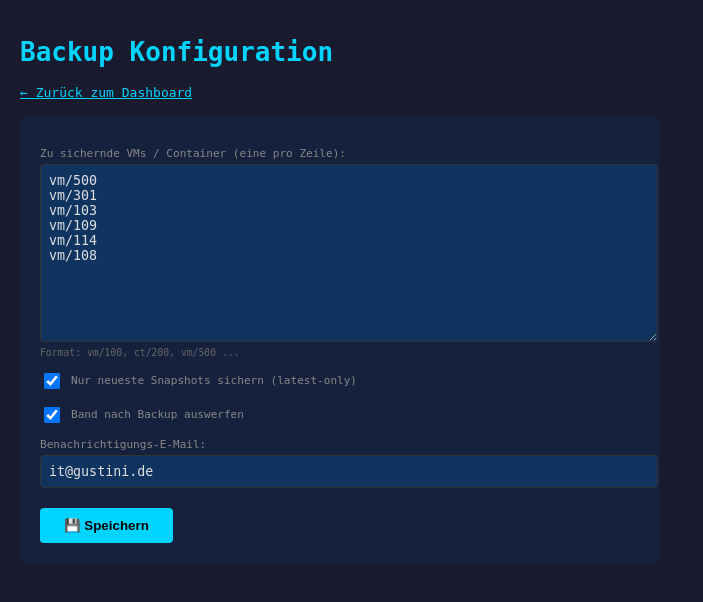
After one commit to rentasad/pbs-tools, a Flask app: page /config in a window 1280 px wide. The commit adds this page. Shown: the top 602 px of the page, without its empty margins (0-703 px from the left). Run offline with Flask 3, Linux system fonts and the light colour scheme.

Commit message:
feat: add backup config file, web config editor, and LTO6 backup runner
- Add backup-config.yml as central config for tape backup jobs
  (VM groups, pool, drive, latest-only, eject, notify email)

- Add lto6-backup-run.sh: replaces static PBS tape backup job
  Reads backup-config.yml, identifies loaded tape dynamically,
  loads it explicitly into PBS before backup start to avoid
  PBS pre-selecting a specific tape at job start time

- Extend Flask dashboard with /config route and config.html template
  Web form edits backup-config.yml only – no direct PBS API access

- Update docker-compose.yml: mount backup-config.yml as rw volume

- Update Dockerfile: add pyyaml dependency

- Update cron: add lto6-backup-run.sh at 18:00 daily

- Update README: document all new components, add .gitignore,
  fix QNAP from iSCSI to NFS, add python3-yaml to prerequisites

```diff
--- /dev/null
+++ b/backup-config.yml
@@ -0,0 +1,14 @@
+datastore: backup-primary
+drive: LTO6
+eject_after_backup: true
+groups:
+- vm/500
+- vm/301
+- vm/103
+- vm/109
+- vm/114
+- vm/108
+latest_only: true
+notify_email: it@gustini.de
+pool: LTO6-daily
+schedule: 0 18 * * *
--- a/docker/app/app.py
+++ b/docker/app/app.py
@@ -1,8 +1,10 @@
-from flask import Flask, render_template
+from flask import Flask, render_template, redirect, url_for, request
 import sqlite3
+import yaml
 
 app = Flask(__name__)
 DB = '/data/tape-library.db'
+CONFIG_FILE = '/config/backup-config.yml'
 
 def query(sql, params=()):
     con = sqlite3.connect(DB)
@@ -23,8 +25,7 @@ def index():
         ORDER BY wearout_pct DESC
     """)
     counts = query("""
-        SELECT
-          COUNT(DISTINCT label) as total,
+        SELECT COUNT(DISTINCT label) as total,
           SUM(CASE WHEN status='OK'   THEN 1 ELSE 0 END) as ok,
           SUM(CASE WHEN status='WARN' THEN 1 ELSE 0 END) as warn,
           SUM(CASE WHEN status='BAD'  THEN 1 ELSE 0 END) as bad
@@ -45,11 +46,43 @@ def tape_detail(label):
                recovered_read_errors, recovered_write_errors,
                unrecovered_read_errors, unrecovered_write_errors,
                write_servo_errors, status
-        FROM tape_status
-        WHERE label = ?
+        FROM tape_status WHERE label = ?
         ORDER BY check_date DESC
     """, (label,))
     return render_template('tape.html', label=label, history=history)
 
+@app.route('/config')
+def config_view():
+    try:
+        with open(CONFIG_FILE) as f:
+            config = yaml.safe_load(f)
+    except FileNotFoundError:
+        config = {
+            'datastore': 'backup-primary',
+            'pool': 'LTO6-daily',
+            'drive': 'LTO6',
+            'latest_only': True,
+            'eject_after_backup': True,
+            'notify_email': '',
+            'groups': []
+        }
+    return render_template('config.html', config=config)
+
+@app.route('/config/save', methods=['POST'])
+def config_save():
+    try:
+        with open(CONFIG_FILE) as f:
+            config = yaml.safe_load(f)
+    except FileNotFoundError:
+        config = {}
+    groups_raw = request.form.get('groups', '')
+    config['groups']             = [g.strip() for g in groups_raw.splitlines() if g.strip()]
+    config['latest_only']        = 'latest_only' in request.form
+    config['eject_after_backup'] = 'eject' in request.form
+    config['notify_email']       = request.form.get('notify_email', '')
+    with open(CONFIG_FILE, 'w') as f:
+        yaml.dump(config, f, allow_unicode=True)
+    return redirect(url_for('config_view'))
+
 if __name__ == '__main__':
     app.run(host='0.0.0.0', port=8080, debug=False)
--- /dev/null
+++ b/docker/app/templates/config.html
@@ -0,0 +1,56 @@
+<!DOCTYPE html>
+<html lang="de">
+<head>
+<meta charset="UTF-8">
+<title>Backup Konfiguration</title>
+<style>
+body { font-family: monospace; background: #1a1a2e; color: #e0e0e0; margin: 0; padding: 20px; }
+h1 { color: #00d4ff; }
+a { color: #00d4ff; }
+.card { background: #16213e; border-radius: 8px; padding: 20px; max-width: 600px; }
+label { display: block; margin: 12px 0 4px; color: #888; font-size: 0.85em; }
+textarea, input[type=text], input[type=email] {
+  width: 100%; padding: 8px; background: #0f3460; border: 1px solid #333;
+  color: #e0e0e0; border-radius: 4px; font-family: monospace; }
+textarea { height: 160px; }
+.checkbox { display: flex; align-items: center; gap: 8px; margin: 12px 0; }
+input[type=checkbox] { width: 16px; height: 16px; }
+button { margin-top: 20px; padding: 10px 24px; background: #00d4ff;
+  color: #000; border: none; border-radius: 4px; cursor: pointer; font-weight: bold; }
+button:hover { background: #00aad4; }
+.hint { font-size: 0.75em; color: #666; margin-top: 2px; }
+</style>
+</head>
+<body>
+<h1>Backup Konfiguration</h1>
+<a href="/">← Zurück zum Dashboard</a>
+<br><br>
+<div class="card">
+<form method="POST" action="/config/save">
+
+  <label>Zu sichernde VMs / Container (eine pro Zeile):</label>
+  <textarea name="groups">{% for g in config.groups %}{{ g }}
+{% endfor %}</textarea>
+  <div class="hint">Format: vm/100, ct/200, vm/500 ...</div>
+
+  <div class="checkbox">
+    <input type="checkbox" name="latest_only" id="lo"
+      {% if config.latest_only %}checked{% endif %}>
+    <label for="lo" style="margin:0">Nur neueste Snapshots sichern (latest-only)</label>
+  </div>
+
+  <div class="checkbox">
+    <input type="checkbox" name="eject" id="ej"
+      {% if config.eject_after_backup %}checked{% endif %}>
+    <label for="ej" style="margin:0">Band nach Backup auswerfen</label>
+  </div>
+
+  <label>Benachrichtigungs-E-Mail:</label>
+  <input type="email" name="notify_email" value="{{ config.notify_email or '' }}">
+
+  <br>
+  <button type="submit">💾 Speichern</button>
+</form>
+</div>
+</body>
+</html>
--- a/docker/app/templates/index.html
+++ b/docker/app/templates/index.html
@@ -29,6 +29,7 @@ a:hover { text-decoration: underline; }
 </head>
 <body>
 <h1>Tape Library Dashboard</h1>
+<a href="/config" style="float:right; margin-top:-40px;">⚙️ Konfiguration</a>
 {% if stats %}
 <div class="stats">
   <div class="stat"><div class="num">{{ stats['total'] }}</div><div class="lbl">Gesamt</div></div>
--- a/docker/docker-compose.yml
+++ b/docker/docker-compose.yml
@@ -6,4 +6,5 @@ services:
       - "8080:8080"
     volumes:
       - /root/tapeCheck/tape-library.db:/data/tape-library.db:ro
+      - /root/tapeCheck/backup-config.yml:/config/backup-config.yml:rw
     restart: unless-stopped
```
Also changed, not shown: README.md, 3 other files.
